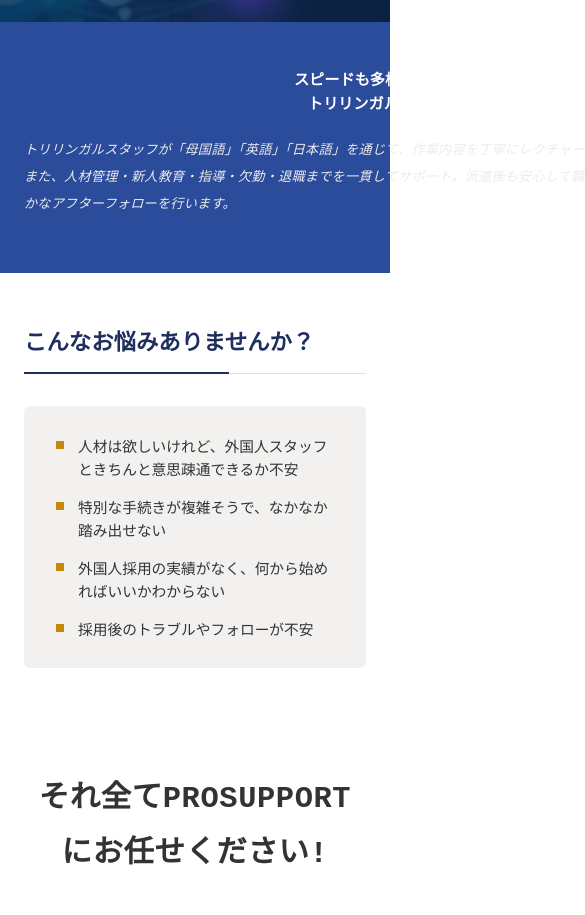
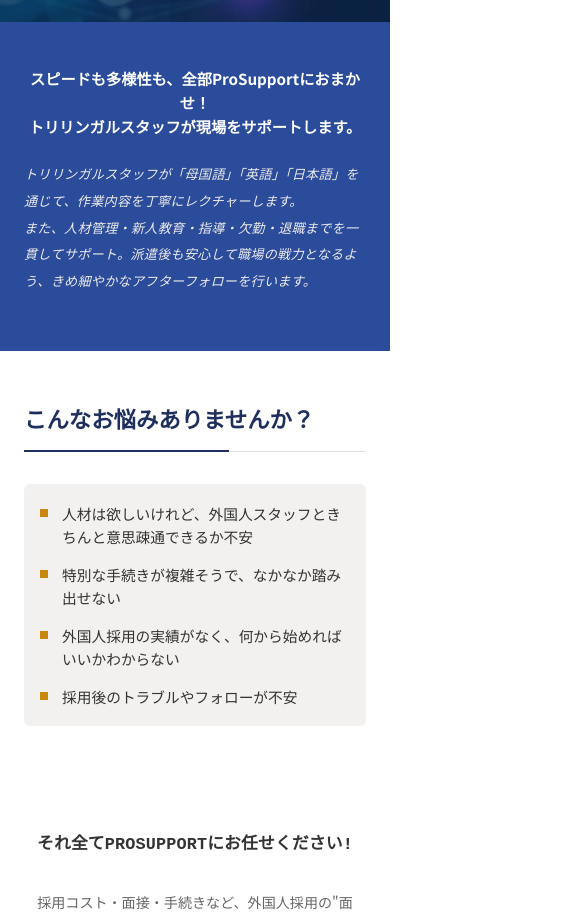
Before and after one commit to SubashKhulal123/ProSupport, a React (Vite) app in the folder client/: page / in a window 390 px wide. Shown: the part 650-1565 px from the top of the page, 585 px wide, since content can reach past the window. Built offline with nearby package versions, Linux system fonts and the light colour scheme; no server answers.

Commit message:
Fix responsive: Promise overflow, Footer tablet padding, Navbar gap, IntroText mobile

```diff
--- a/client/src/components/Concerns.css
+++ b/client/src/components/Concerns.css
@@ -45,3 +45,8 @@
   height: 8px;
   background: var(--gold-500);
 }
+
+/* ── RESPONSIVE FIXES ── */
+@media (max-width: 480px) {
+  .concerns__list { padding: 18px 16px; }
+}
--- a/client/src/components/Footer.css
+++ b/client/src/components/Footer.css
@@ -181,6 +181,9 @@
   .footer__top-btn span {
     font-size: 9px;
   }
+
+  footer { padding: 80px 16px 40px; }
+  .footer__logo-box { width: 160px; height: 160px; margin-bottom: 32px; }
 }
 
 @media (max-width: 600px) {
@@ -189,3 +192,11 @@
   .footer__links { font-size: 0.75rem; gap: 8px 10px; }
   .footer__divider { height: 10px; }
 }
+
+/* ── RESPONSIVE FIXES ── */
+
+@media (max-width: 480px) {
+  .footer { padding: 52px 16px 32px; }
+  .footer__logo-box { width: 110px; height: 110px; margin-bottom: 24px; }
+  .footer__links { font-size: 0.72rem; gap: 6px 8px; }
+}
--- a/client/src/components/IntroText.css
+++ b/client/src/components/IntroText.css
@@ -21,3 +21,12 @@
   border-radius: 10px;
   object-fit: cover;
 }
+
+/* ── RESPONSIVE FIXES ── */
+@media (max-width: 768px) {
+  .intro-text__headline { font-size: 1.35rem; }
+}
+@media (max-width: 480px) {
+  .intro-text__headline { font-size: 1.05rem; letter-spacing: 0.01em; }
+  .intro-text__body { font-size: 0.88rem; }
+}
--- a/client/src/components/Navbar.css
+++ b/client/src/components/Navbar.css
@@ -157,7 +157,7 @@
 
   .nav__links {
     position: absolute;
-    top: 130px;
+    top: 120px;
     left: 0;
     right: 0;
     transform: none;
--- a/client/src/components/Promise.css
+++ b/client/src/components/Promise.css
@@ -44,3 +44,10 @@
   .promise { padding-top: 44px; padding-bottom: 56px; }
   .promise__headline { font-size: 0.95rem; line-height: 1.6; }
 }
+
+/* ── RESPONSIVE FIXES ── */
+@media (max-width: 960px) {
+  .promise__content { width: 100%; max-width: 100%; padding: 0 20px; }
+  .promise__headline { width: 100%; max-width: 100%; }
+  .promise__body { width: 100%; max-width: 100%; }
+}
```
